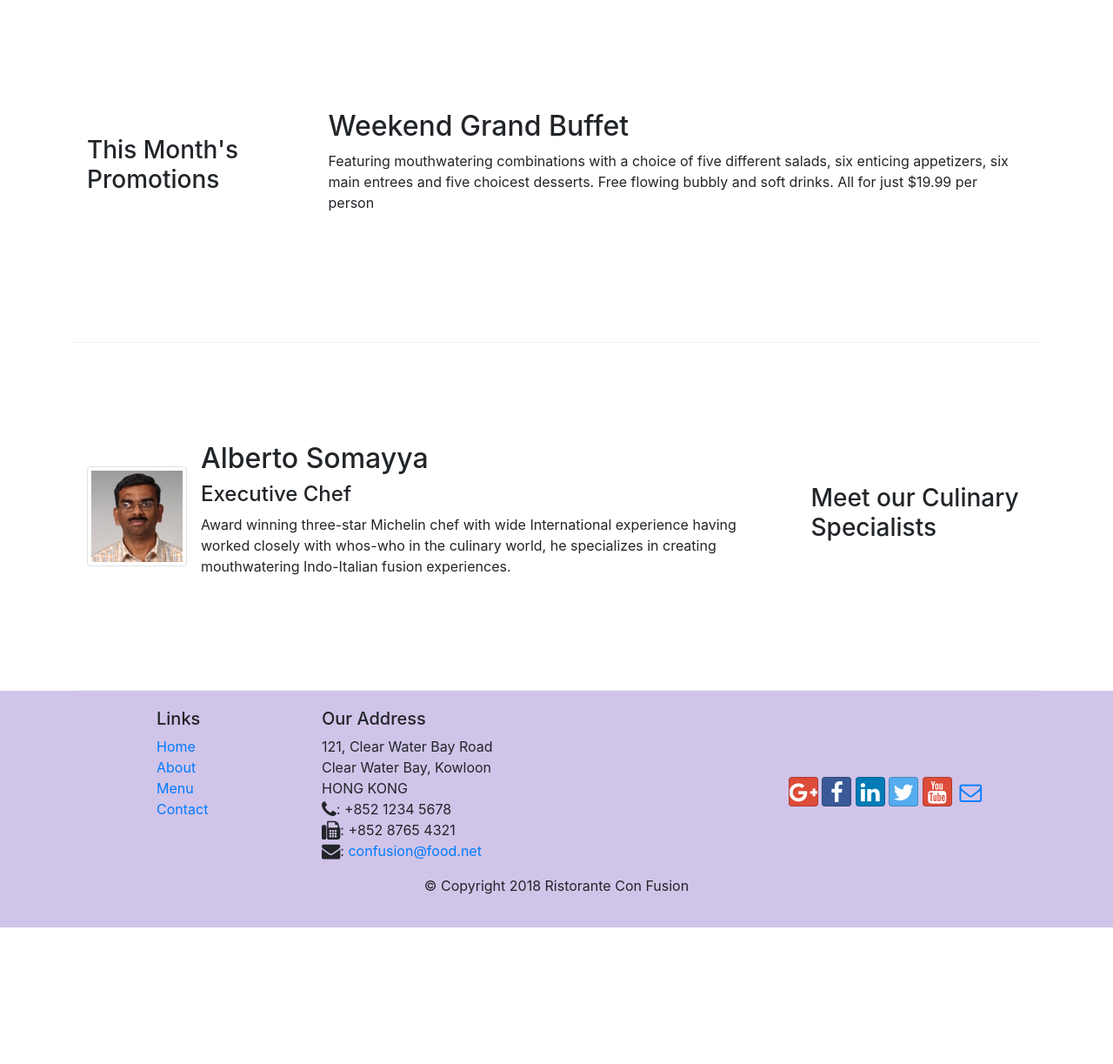
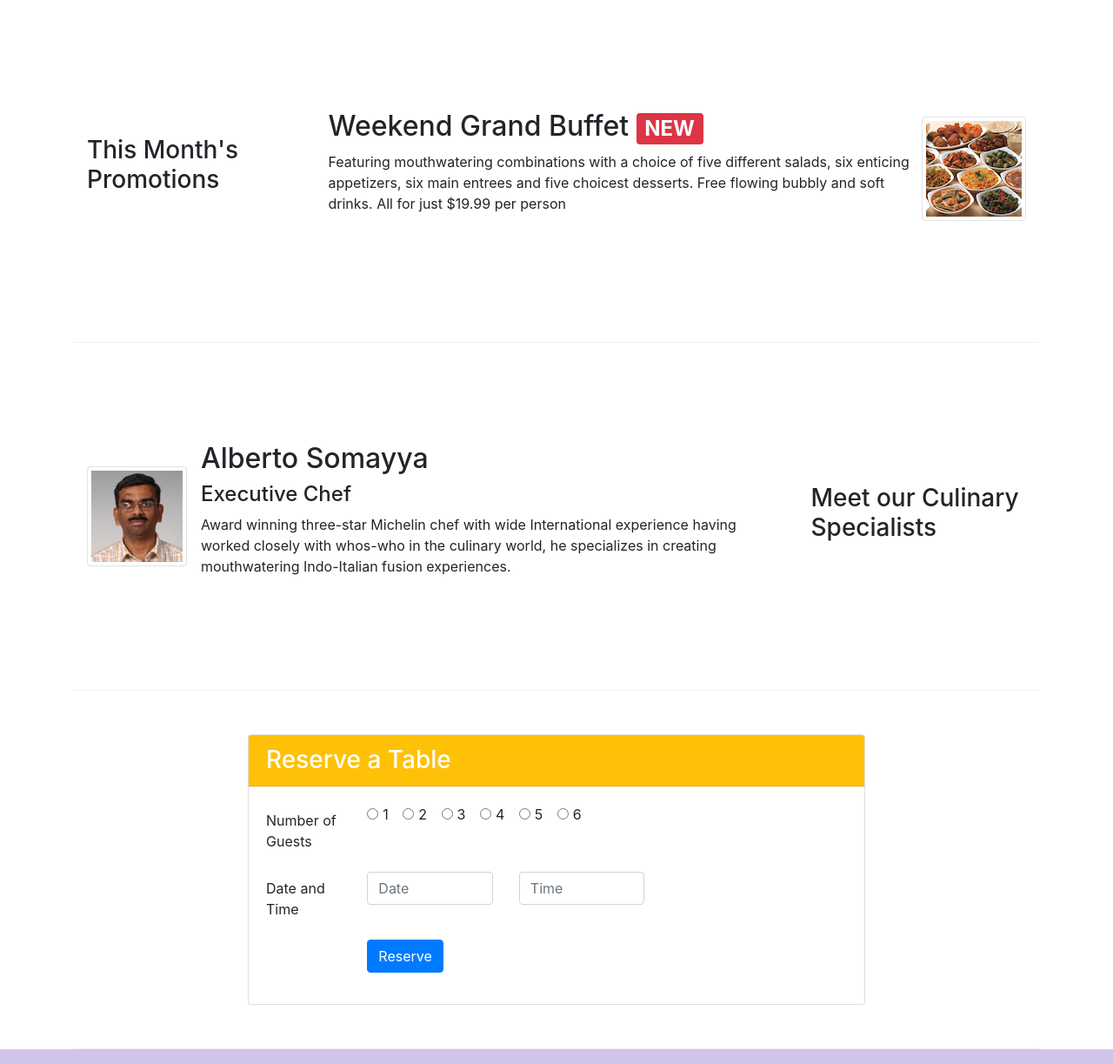
Before and after one commit to uniyalvipin/front-end-bootstrap, a website: page index.html in a window 1280 px wide. Shown: the part 740-1963 px from the top of the page at 87% size. Before the commit the page ends 1806 px from the top, so only its background shows below. Drawn offline with nearby package versions, Linux system fonts and the light colour scheme.

Commit message:
assignment 2 done

```diff
--- a/index.html
+++ b/index.html
@@ -16,21 +16,6 @@
 </head>
 
 <body>
-
-    <header class="jumbotron">
-        <div class="container">
-            <div class="row row-header">
-                <div class="col-12 col-sm-6">
-                    <h1>Ristorante con Fusion</h1>
-                    <p>We take inspiration from the World's best cuisines, and create a unique fusion experience. Our lipsmacking creations will tickle your culinary senses!</p>
-                </div>
-                <div class="col-12 col-sm align-self-center">
-                    <img src="img/logo.png" class="img-fluid">
-                </div>
-            </div>
-        </div>
-    </header>
-
     <nav class="navbar navbar-dark navbar-expand-sm fixed-top">
         <div class="container">
             <button class="navbar-toggler" type="button" data-toggle="collapse" data-target="#Navbar">
@@ -48,6 +33,23 @@
             </div>
         </div>
     </nav>
+
+    <header class="jumbotron">
+        <div class="container">
+            <div class="row row-header">
+                <div class="col-12 col-sm-6">
+                    <h1>Ristorante con Fusion</h1>
+                    <p>We take inspiration from the World's best cuisines, and create a unique fusion experience. Our lipsmacking creations will tickle your culinary senses!</p>
+                </div>
+                <div class="col-12 col-sm col-md-3 align-self-center">
+                    <img src="img/logo.png" class="img-fluid">
+                </div>
+                <div class="col col-sm col-md align-self-center">
+                    <a role="button" href="#reserve" class="btn btn-warning" >Reserve Table</a>
+                </div>
+            </div>
+        </div>
+    </header>
 
     <div class="container">
         <div class="row row-content align-items-center">
@@ -75,8 +77,14 @@
                 <h3>This Month's Promotions</h3>
             </div>
             <div class="col col-sm col-md">
-                <h2>Weekend Grand Buffet</h2>
-                <p>Featuring mouthwatering combinations with a choice of five different salads, six enticing appetizers, six main entrees and five choicest desserts. Free flowing bubbly and soft drinks. All for just $19.99 per person </p>
+                <div class="media">
+                    <img class="d-flex mr-6 img-thumbnail align-self-center order-last"
+                            src="img/buffet.png" alt="Grand Buffet">
+                    <div class="media-body">
+                        <h2 class="mt-0">Weekend Grand Buffet <span class="badge badge-danger">NEW</span> </h2>
+                        <p class="d-none d-sm-block">Featuring mouthwatering combinations with a choice of five different salads, six enticing appetizers, six main entrees and five choicest desserts. Free flowing bubbly and soft drinks. All for just $19.99 per person </p>
+                    </div>
+                </div>
             </div>
         </div>
 
@@ -99,6 +107,67 @@
                     </div>
                 </div>
             </div>
+        </div>
+
+        <div class="row row-content">
+            <div class="col col-sm offset-md-2">
+                <div class="card" id="reserve">
+                    <h3 class="card-header bg-warning text-white">Reserve a Table</h3>
+                    <div class="card-body">
+                        <form>
+                            <div class="form-group row">
+                                <label class="col-md-2 col-form-label">Number of Guests</label>
+                                <div class="col-md-6">
+                                    <div class="form-check form-check-inline">
+                                        <input class="form-check-input" type="radio" name="1" id="1" value="1">
+                                        <label class="form-check-label" for="1">1</label>
+                                    </div>
+                                    <div class="form-check form-check-inline">
+                                        <input class="form-check-input" type="radio" name="1" id="2" value="2">
+                                        <label class="form-check-label" for="2">2</label>
+                                    </div>
+                                    <div class="form-check form-check-inline">
+                                        <input class="form-check-input" type="radio" name="1" id="3" value="3">
+                                        <label class="form-check-label" for="3">3</label>
+                                    </div>
+                                    <div class="form-check form-check-inline">
+                                        <input class="form-check-input" type="radio" name="1" id="4" value="4">
+                                        <label class="form-check-label" for="4">4</label>
+                                    </div>
+                                    <div class="form-check form-check-inline">
+                                        <input class="form-check-input" type="radio" name="1" id="5" value="5">
+                                        <label class="form-check-label" for="5">5</label>
+                                    </div>
+                                    <div class="form-check form-check-inline">
+                                        <input class="form-check-input" type="radio" name="1" id="6" value="6">
+                                        <label class="form-check-label" for="6">6</label>
+                                    </div>
+                                </div>
+                            </div>
+
+                            <div class="form-group row">
+                                <label class="col-md-2 col-form-label">Date and Time</label>
+                                <div class="col-md-3">
+                                    <input type="text" class="form-control" name="date" placeholder="Date">
+                                </div>
+                                <div class="col-md-3">
+                                    <input type="text" class="form-control" name="time" placeholder="Time">
+                                </div>
+                            </div>
+
+                            <div class="form-group row">
+                                <div class="offset-md-2 col-md-6">
+                                    <button type="submit" class="btn btn-primary">Reserve</button>
+                                </div>
+                            </div>
+
+                        </form>
+                    </div>
+                </div>
+            </div>
+
+            <div class="offset-md-2"></div>
+
         </div>
     </div>
 
```
